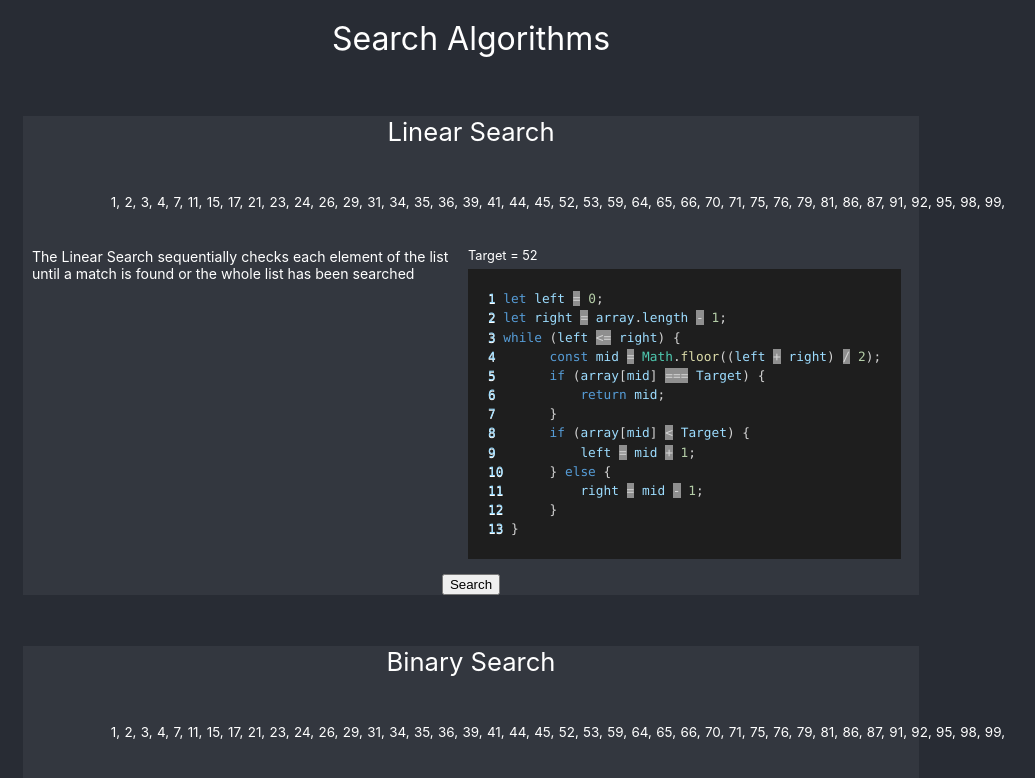
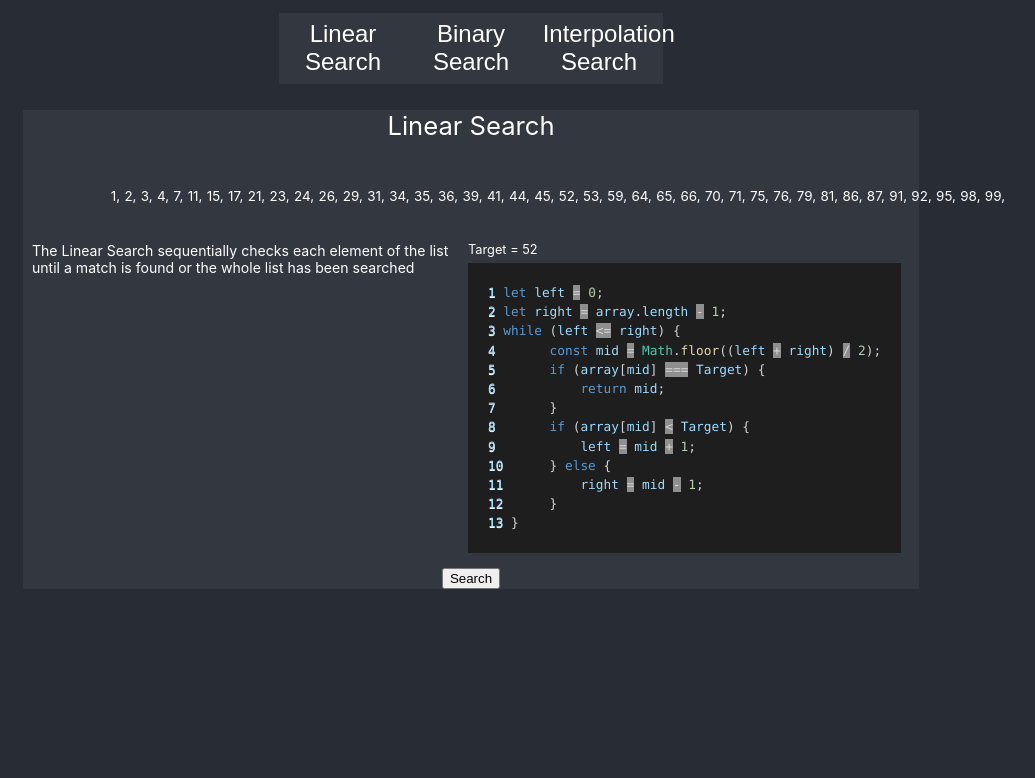
Before and after one commit to TuckerWhitaker/AlgorithmVisualizer, a React (Create React App) app in the folder client/: page /SearchAlgorithms in a window 1280 px wide. Shown: the top 778 px of the page, without its empty margins (169-1204 px from the left). Built offline with nearby package versions, Linux system fonts and the light colour scheme.

Commit message:
SearchAlgorithm single component navbar

```diff
--- a/client/src/components/SearchAlgorithms.jsx
+++ b/client/src/components/SearchAlgorithms.jsx
@@ -1,6 +1,13 @@
 import "./SearchAlgorithms.css";
 import SearchVis from "./SearchVis";
+let selectedAlgoIndex = 0;
 
+const SelectAlgo = (Index) => {
+	document.getElementById("SearchAlgoVis" + selectedAlgoIndex).style.display =
+		"none";
+	document.getElementById("SearchAlgoVis" + Index).style.display = "flex";
+	selectedAlgoIndex = Index;
+};
 const CodeBlocks = [
 	` let left = 0;
  let right = array.length - 1;
@@ -50,8 +57,34 @@ const CodeBlocks = [
 function SearchAlgorithms() {
 	return (
 		<div className="SearchAlgorithms">
-			<div className="SearchAlgorithmsTitle">Search Algorithms</div>
+			<div className="SortingAlgorithmNavBar">
+				<button
+					className="SortingAlgorithmNavBarButton"
+					onClick={() => {
+						SelectAlgo(0);
+					}}
+				>
+					Linear Search
+				</button>
+				<button
+					className="SortingAlgorithmNavBarButton"
+					onClick={() => {
+						SelectAlgo(1);
+					}}
+				>
+					Binary Search
+				</button>
+				<button
+					className="SortingAlgorithmNavBarButton"
+					onClick={() => {
+						SelectAlgo(2);
+					}}
+				>
+					Interpolation Search
+				</button>
+			</div>
 			<SearchVis
+				id={"SearchAlgoVis" + 0}
 				VisID={0}
 				codeBlock={CodeBlocks[0]}
 				SearchFunction={async function LinearSearch(
@@ -120,6 +153,7 @@ function SearchAlgorithms() {
 				Description="The Linear Search sequentially checks each element of the list until a match is found or the whole list has been searched"
 			></SearchVis>
 			<SearchVis
+				id={"SearchAlgoVis" + 1}
 				codeBlock={CodeBlocks[1]}
 				VisID={1}
 				SearchFunction={async function BinarySearch(
@@ -287,6 +321,7 @@ function SearchAlgorithms() {
 				"
 			></SearchVis>
 			<SearchVis
+				id={"SearchAlgoVis" + 2}
 				codeBlock={CodeBlocks[2]}
 				VisID={2}
 				SearchFunction={async function InterpolationSearch(
--- a/client/src/components/SearchVis.css
+++ b/client/src/components/SearchVis.css
@@ -1,12 +1,16 @@
 .SearchVis {
 	font-size: 2vw;
 	margin: 2%;
-	display: flex;
+	display: none;
 	width: 70vw;
 	height: fit-content;
 	background-color: #33373f;
 	flex-direction: column;
 	align-items: center;
+}
+
+#SearchAlgoVis0 {
+	display: flex;
 }
 
 .SearchVisNumberParent {
--- a/client/src/components/SearchVis.jsx
+++ b/client/src/components/SearchVis.jsx
@@ -75,7 +75,7 @@ function SearchVis(props) {
 	}
 
 	return (
-		<div className="SearchVis">
+		<div className="SearchVis" id={props.id}>
 			<div className="SearchVisTitle">{props.Title}</div>
 			<div className="SearchVisNumberParent">
 				{array.map((info, index) => {
```
